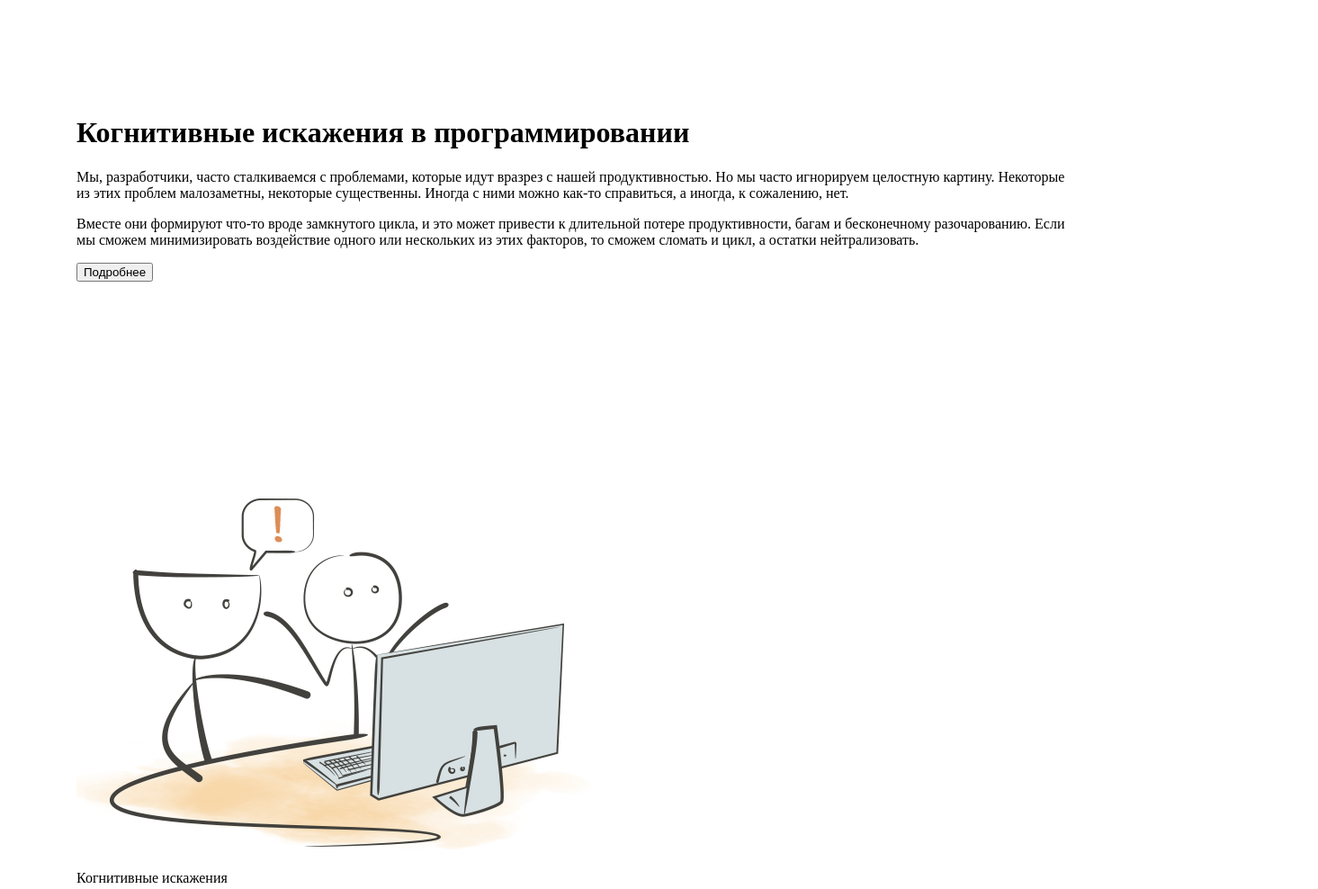
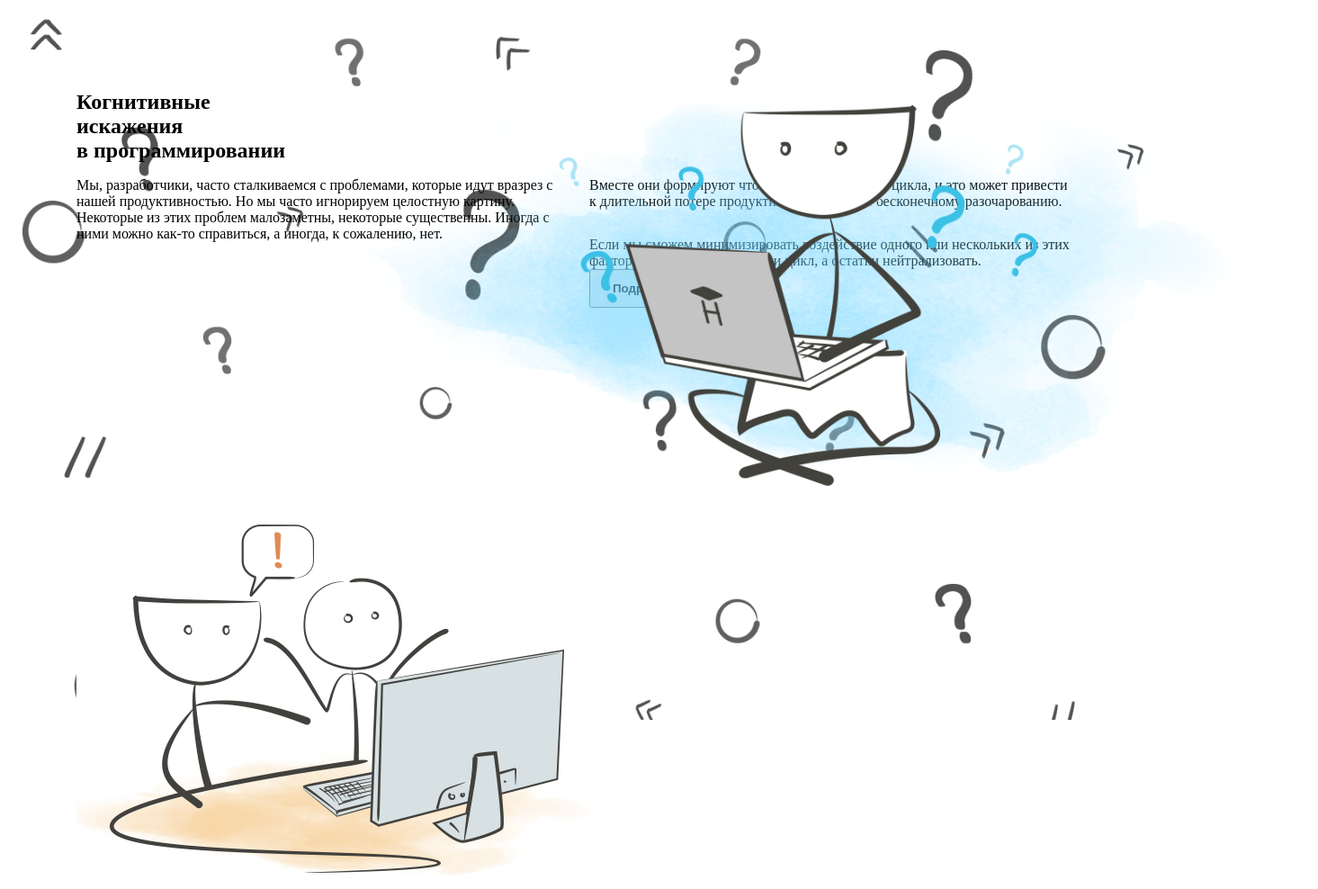
Before and after one commit to voodoo133/layout-designer-project-58, a website: page src/index.html in a window 1280 px wide. Shown: the top 988 px of the page at 90% size, 1465 px wide, since content can reach past the window. Drawn offline with Linux system fonts and the light colour scheme.

Commit message:
Промежуточные итоги 3-его шага

```diff
--- a/src/index.html
+++ b/src/index.html
@@ -9,21 +9,29 @@
     <link rel="stylesheet" href="styles/style.css">
 </head>
 <body>
-    <header class="section-block">
-        <h1>Когнитивные искажения в программировании</h1>
-        <div>
-            <p>
+    <header class="main-bg">
+        <section class="section-block main-header">
+            <h1>Когнитивные<br> искажения<br> в программировании</h1>
+            <img src="img/main.png" alt="Студент с ноутбуком">
+            <div class="section-texts">
+                <div class="section-texts-left">
+                    <p class="section-text">
                         Мы, разработчики, часто сталкиваемся с проблемами, которые идут вразрез с нашей продуктивностью.
                         Но мы часто игнорируем целостную картину. Некоторые из этих проблем малозаметны, некоторые существенны.
                         Иногда с ними можно как-то справиться, а иногда, к сожалению, нет.
                     </p>
-            <p>
+                </div>
+                <div class="section-texts-right">
+                    <p class="section-text">
                         Вместе они формируют что-то вроде замкнутого цикла, и это может привести к длительной потере продуктивности, багам и бесконечному разочарованию.
+                    </p>
+                    <p class="section-text">
                         Если мы сможем минимизировать воздействие одного или нескольких из этих факторов, то сможем сломать и цикл, а остатки нейтрализовать.
                     </p>
-            <button>Подробнее</button>
+                    <button class="section-btn">Подробнее</button>
                 </div>
-
+            </div>
+        </section>
     </header>
     <main>
         <section class="section-block">
--- a/src/styles/style.css
+++ b/src/styles/style.css
@@ -24,8 +24,69 @@
   --header-3-font-size: 34px;
 }
 
+html,
+body {
+  margin: 0;
+  padding: 0;
+}
+
 .section-block {
+  position: relative;
   max-width: 1110px;
   margin: 0 auto;
   padding: 100px 0;
 }
+
+.section-texts {
+  display: flex;
+  justify-content: space-between;
+}
+
+.section-texts-left,
+.section-texts-right {
+  width: 540px;
+}
+
+.section-text {
+  margin-bottom: 30px;
+}
+
+.section-text:last-of-type {
+  margin-bottom: 0;
+}
+
+.section-btn {
+  padding: 12px 24px;
+
+  font-weight: bold;
+}
+
+.main-bg::before {
+  content: "";
+
+  position: absolute;
+  top: 0;
+  left: 0;
+
+  width: 100%;
+  height: 100%;
+
+  background-image: url('../img/background.png');
+  background-repeat: no-repeat;
+  background-size: cover;
+
+  opacity: 0.9;
+}
+
+.main-header h1 {
+  margin: 0;
+  padding: 0;
+}
+
+.main-header img {
+  position: absolute;
+
+  height: 525px;
+  top: 55px;
+  right: -270px;
+}
```
Also changed, not shown: src/img/background.png (added), src/img/main.png (added). Lines whose indentation alone changed are shown as unchanged.
